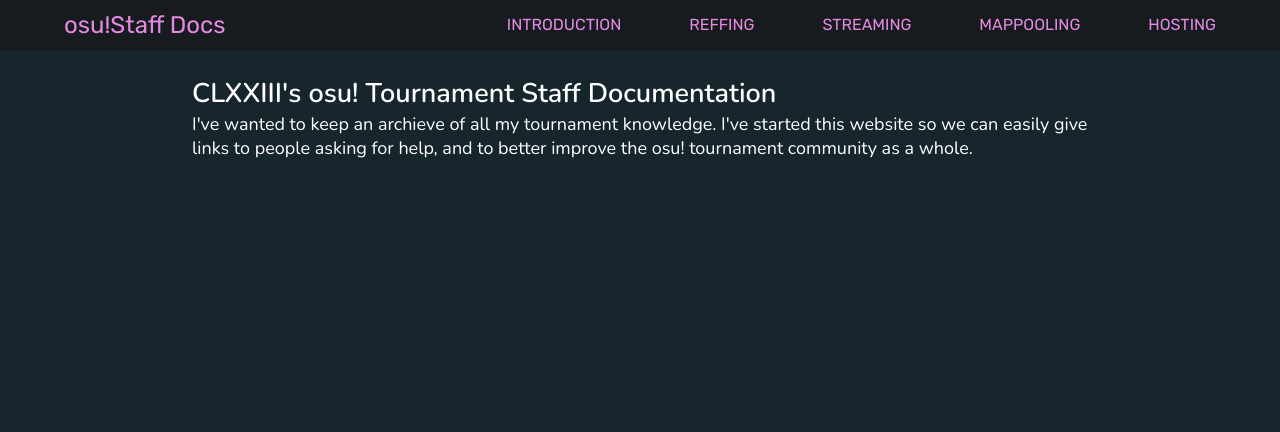
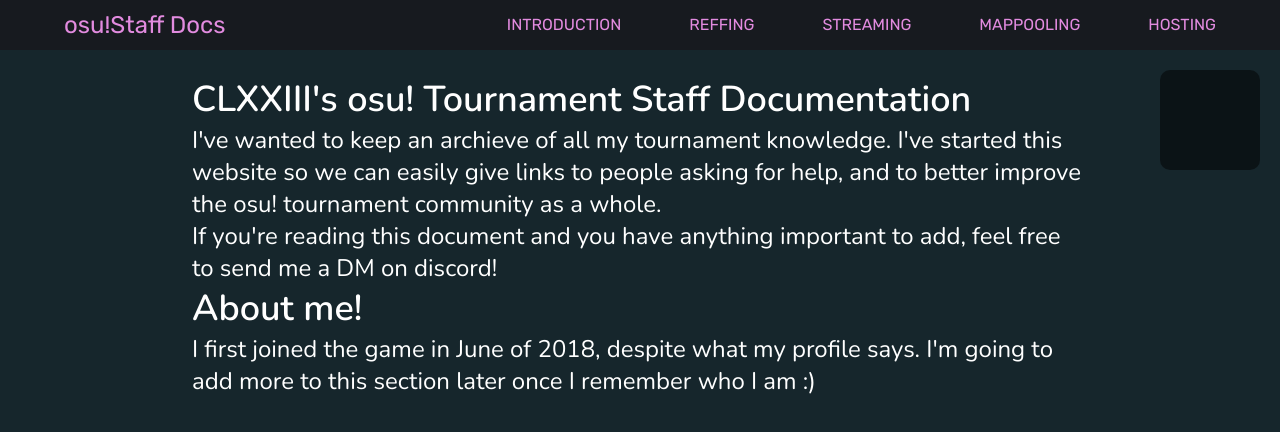
Before and after one commit to clxxiii/clxxiii-guides, a plain HTML site: page docs/osu-staff/index.html in a window 1280 px wide. Drawn offline with nearby package versions, Linux system fonts and the light colour scheme.

```diff
--- a/docs/osu-staff/index.html
+++ b/docs/osu-staff/index.html
@@ -18,12 +18,24 @@
     </nav>
     </div>
 </header>
+<div class="section-directory"></div>
 <div class="wrapper">
-    <section id="">
+    <section id="Introduction">
         <p>
         <h1>CLXXIII's osu! Tournament Staff Documentation</h1>
-        I've wanted to keep an archieve of all my tournament knowledge. I've started this website so we can easily give links to people asking for help, and to better improve the osu! tournament community as a whole.
+        I've wanted to keep an archieve of all my tournament knowledge.
+        I've started this website so we can easily give links to people asking for help,
+        and to better improve the osu! tournament community as a whole.
         </p>
+        <p>
+        If you're reading this document and you have anything important to add, feel free to
+        send me a DM on discord!
+        </p>
+    </section>
+    <section id="About me!">
+        <h1>About me!</h1>
+        I first joined the game in June of 2018, despite what my profile says.
+        I'm going to add more to this section later once I remember who I am :)
     </section>
 </div>
 </body>
--- a/docs/osu-staff/style.css
+++ b/docs/osu-staff/style.css
@@ -11,11 +11,13 @@
 header {
     background: rgb(23, 26, 31);
     width: 100%;
+    position: fixed;
     display: flex;
     justify-content: center;
     font-family: 'Rubik';
     color: rgb(226, 139, 223);
     min-width: 800px;
+    margin-top: -75px
 }
 
 header .container {
@@ -51,7 +53,6 @@
     display: inline-block;
     margin-left: 5vw;
     padding-top: 15px;
-
     position: relative;
 }
 
@@ -79,14 +80,28 @@
 
 .wrapper section {
     width: 70%;
-    font-size: 18px;
+    font-size: 24px;
     color: #fff;
     font-family: 'Nunito';
     /* box-shadow: 0 0 3px #000; */
+    max-width: 900px;
 }
 
 .wrapper {
-    margin-top: 25px;
     display: flex;
     justify-content: center;
+    align-items: center;
+    flex-direction: column;
+    margin-top: 75px
 }
+
+.section-directory {
+    position: absolute;
+    padding: 50px;
+    background-color: rgba(0, 0, 0, 0.5);
+    right: 20;
+    top: 70;
+    border-radius: 10px;
+    color: white;
+    font-family: 'Balsamiq Sans';
+}
```
